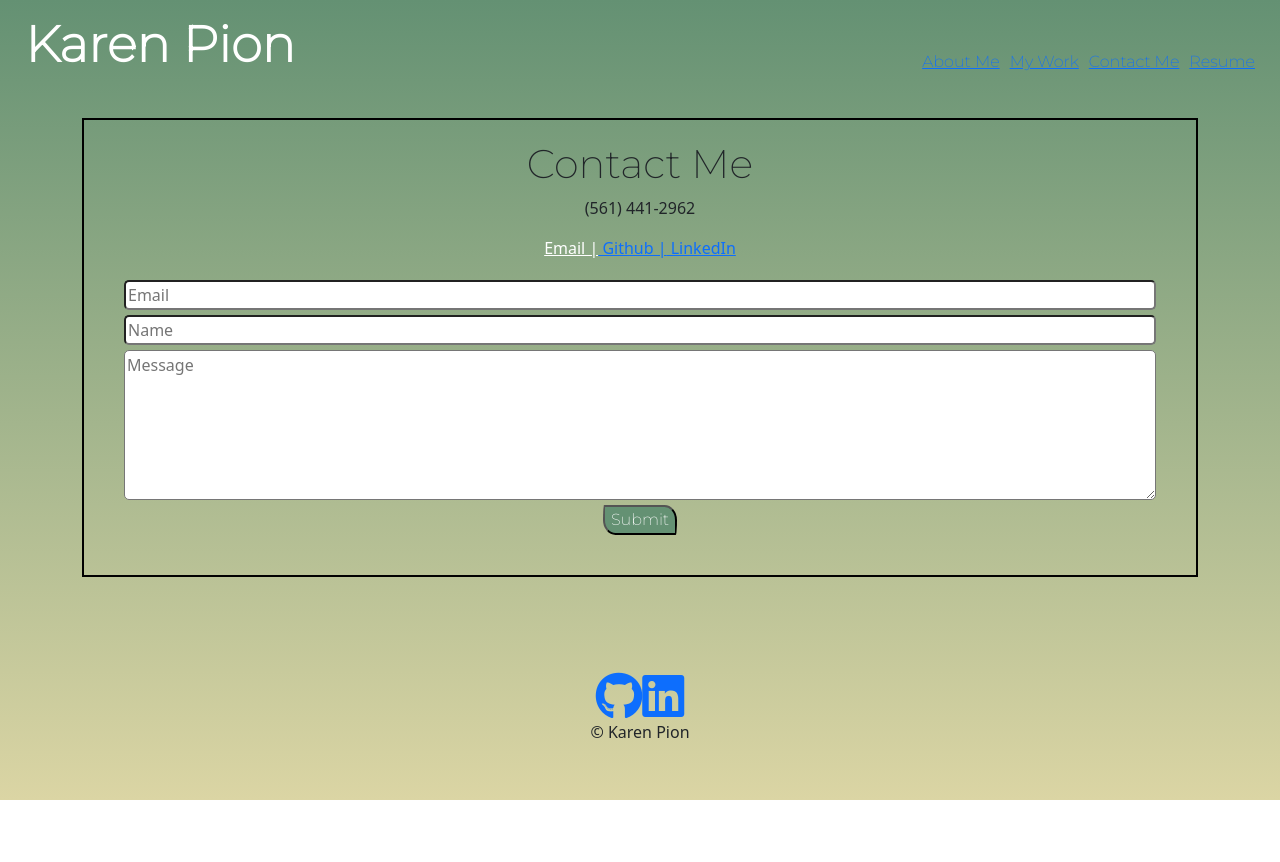
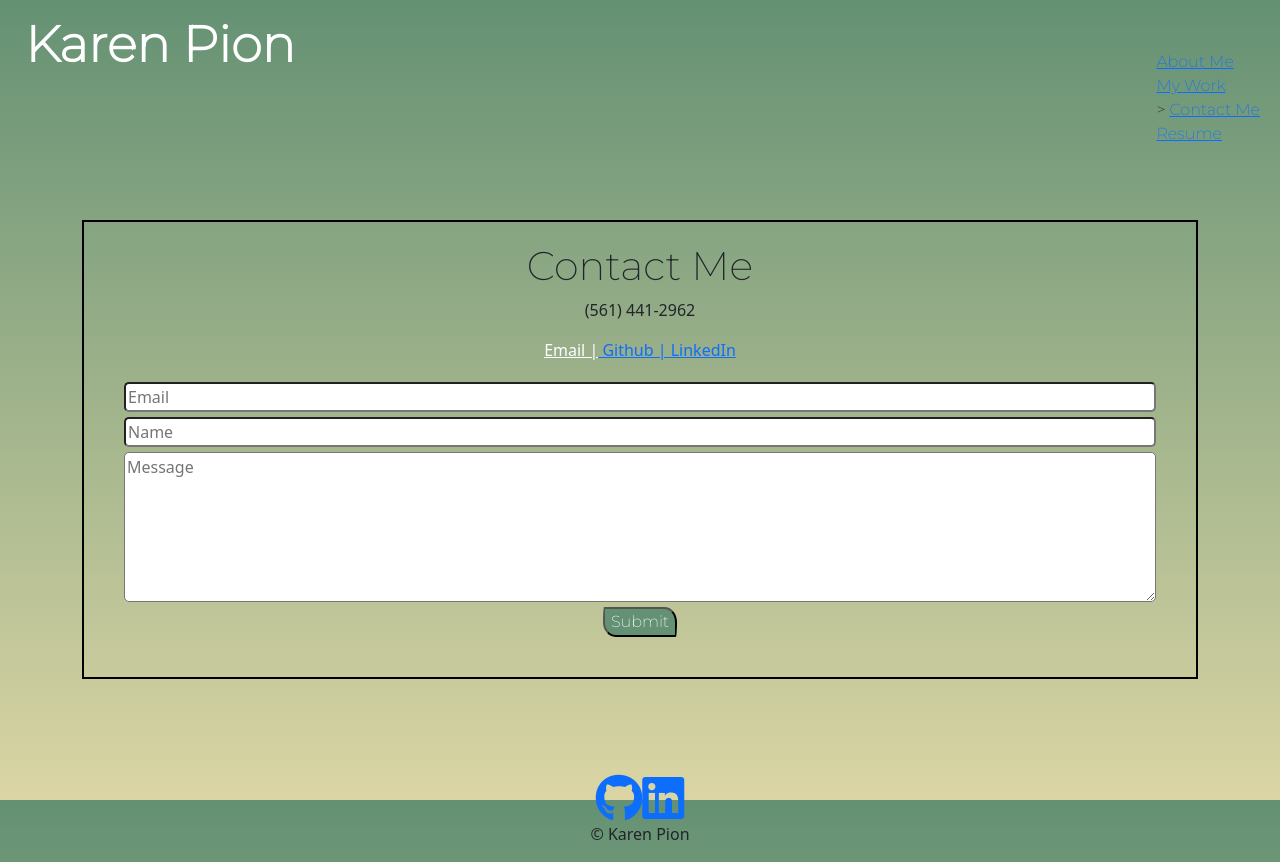
Before and after one commit to ksapir/react-portfolio, a React (Create React App) app: page /contact in a window 1280 px wide. Before the commit the page ends 800 px from the top, so only its background shows below. Built offline with nearby package versions, Linux system fonts and the light colour scheme.

Commit message:
highlighting pages

```diff
--- a/src/App.js
+++ b/src/App.js
@@ -1,25 +1,73 @@
 import React from "react";
-import Header from "./components/Header";
+// import Header from "./components/Header";
 import AboutMe from "./components/AboutMe";
 import MyWork from "./components/MyWork";
 import ContactMe from "./components/ContactMe";
 import Resume from "./components/Resume";
 import Footer from "./components/Footer";
-import { Route, Link } from "react-router-dom";
 import './styles/script.css'
 
+import {
+  BrowserRouter as Router,
+  Switch,
+  Route,
+  Link,
+  useRouteMatch
+} from "react-router-dom";
+
+const styles = {
+  nav: {
+      marginRight: '20px'
+  },
+  a: {
+      marginRight: '5px',
+      marginLeft: '5px'
+  },
+  header: {
+    height: '200px'
+  },
+
+}
 
 function App() {
     return (
+      <Router>
+      <div>
+          <header style={styles.header}>
+              <h1>Karen Pion</h1>
+              <nav style={styles.nav}>
+                  <OldSchoolMenuLink style={styles.a} activeOnlyWhenExact={true} to='/' label="About Me"></OldSchoolMenuLink>
+                  <OldSchoolMenuLink style={styles.a} to='/mywork' label="My Work"></OldSchoolMenuLink>
+                  <OldSchoolMenuLink style={styles.a} to='/contact'label="Contact Me"></OldSchoolMenuLink>
+                  <OldSchoolMenuLink style={styles.a} to='/resume'label="Resume"></OldSchoolMenuLink>
+              </nav>
+          </header>
+      </div>
         <div className="App">
-          <Header />
-          <Route exact path="/" component={AboutMe} />
-          <Route exact path="/mywork" component={MyWork} />
-          <Route exact path="/contact" component={ContactMe} />
-          <Route exact path="/resume" component={Resume} />
+          <Switch>
+          <Route exact path="/"><AboutMe /></Route>
+          <Route exact path="/mywork"> <MyWork /></Route>
+          <Route exact path="/contact"><ContactMe /></Route>
+          <Route exact path="/resume"><Resume/></Route>
+          </Switch>
           <Footer />
         </div>
+      </Router>
       );
 }
 
-export default App;
+function OldSchoolMenuLink({ label, to, activeOnlyWhenExact }) {
+  let match = useRouteMatch({
+    path: to,
+    exact: activeOnlyWhenExact
+  });
+
+  return (
+    <div className={match ? "active" : ""}>
+      {match && "> "}
+      <Link to={to}>{label}</Link>
+    </div>
+  );
+}
+
+export default App
--- a/src/components/Header.js
+++ /dev/null
@@ -1,28 +0,0 @@
-import React from 'react';
-import {Link} from 'react-router-dom'
-
-const styles = {
-    nav: {
-        marginRight: '20px'
-    },
-    a: {
-        marginRight: '5px',
-        marginLeft: '5px'
-    }
-}
-
-export default function Header() {
-    return (
-        <div>
-            <header>
-                <h1>Karen Pion</h1>
-                <nav style={styles.nav}>
-                    <a style={styles.a} ><Link to='/'>About Me</Link></a>
-                    <a style={styles.a} ><Link to='/mywork'>My Work</Link></a>
-                    <a style={styles.a} ><Link to='/contact'>Contact Me</Link></a>
-                    <a style={styles.a} ><Link to='/resume'>Resume</Link></a>
-                </nav>
-            </header>
-        </div>
-    )
-}
--- a/src/index.js
+++ b/src/index.js
@@ -2,10 +2,7 @@ import React from 'react';
 import ReactDOM from 'react-dom';
 import App from './App';
 import 'bootstrap/dist/css/bootstrap.min.css';
-import { BrowserRouter } from 'react-router-dom';
 
 ReactDOM.render(
-    <BrowserRouter>
-        <App />
-    </BrowserRouter>,
+        <App />,
  document.getElementById('root'));
```
Also changed, not shown: src/components/ContactMe.js (+0 -8 lines), 2 other files (tests, documents, lock files or other folders).
